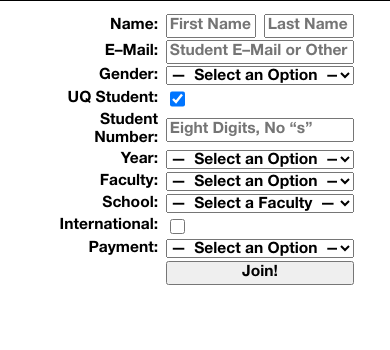
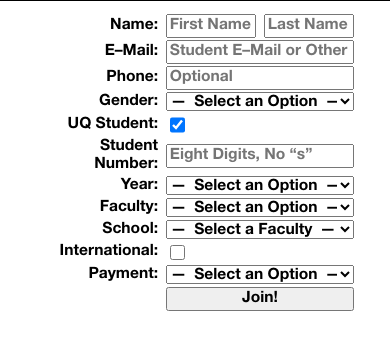
Before and after one commit to QUGS/qugs.org.au, a PHP site: page /join in a window 390 px wide. Shown: the part 62-412 px from the top of the page. Run offline with PHP 8.4, Linux system fonts and the light colour scheme; some libraries are stand-ins or nearby versions; some web fonts are replaced.

Commit message:
Adding phone numbers

```diff
--- a/join.php
+++ b/join.php
@@ -31,6 +31,7 @@ if($_SERVER['REQUEST_METHOD'] == 'POST')
 					fname,
 					lname,
 					email,
+					phone,
 					gender,
 					student,
 					number,
@@ -43,6 +44,7 @@ if($_SERVER['REQUEST_METHOD'] == 'POST')
 					"'.mysqli_escape_string($db,$_POST['fname']).'",
 					"'.mysqli_escape_string($db,$_POST['lname']).'",
 					"'.mysqli_escape_string($db,$_POST['email']).'",
+					'.($_POST['phone'] ? '"'.mysqli_escape_string($db,$_POST['phone']).'"' : 'NULL').',
 					"'.mysqli_escape_string($db,$_POST['gender']).'",
 					TRUE,
 					'.mysqli_escape_string($db,$_POST['stuid']).',
@@ -59,6 +61,7 @@ if($_SERVER['REQUEST_METHOD'] == 'POST')
 					fname,
 					lname,
 					email,
+					phone,
 					gender,
 					student,
 					receipt
@@ -66,6 +69,7 @@ if($_SERVER['REQUEST_METHOD'] == 'POST')
 					"'.mysqli_escape_string($db,$_POST['fname']).'",
 					"'.mysqli_escape_string($db,$_POST['lname']).'",
 					"'.mysqli_escape_string($db,$_POST['email']).'",
+					'.($_POST['phone'] ? '"'.mysqli_escape_string($db,$_POST['phone']).'"' : 'NULL').',
 					"'.mysqli_escape_string($db,$_POST['gender']).'",
 					FALSE,
 					"'.mysqli_escape_string($db,$_POST['receipt']).'"
@@ -93,6 +97,7 @@ if($_SERVER['REQUEST_METHOD'] == 'POST')
 				fname,
 				lname,
 				email,
+				phone,
 				gender,
 				student,
 				number,
@@ -106,6 +111,7 @@ if($_SERVER['REQUEST_METHOD'] == 'POST')
 				"'.mysqli_escape_string($db,$_POST['fname']).'",
 				"'.mysqli_escape_string($db,$_POST['lname']).'",
 				"'.mysqli_escape_string($db,$_POST['email']).'",
+				'.($_POST['phone'] ? '"'.mysqli_escape_string($db,$_POST['phone']).'"' : 'NULL').',
 				"'.mysqli_escape_string($db,$_POST['gender']).'",
 				TRUE,'.mysqli_escape_string($db,$_POST['stuid']).',
 				"'.mysqli_escape_string($db,$_POST['year']).'",
@@ -122,6 +128,7 @@ if($_SERVER['REQUEST_METHOD'] == 'POST')
 				fname,
 				lname,
 				email,
+				phone,
 				gender,
 				student,
 				stripe,
@@ -130,6 +137,7 @@ if($_SERVER['REQUEST_METHOD'] == 'POST')
 				"'.mysqli_escape_string($db,$_POST['fname']).'",
 				"'.mysqli_escape_string($db,$_POST['lname']).'",
 				"'.mysqli_escape_string($db,$_POST['email']).'",
+				'.($_POST['phone'] ? '"'.mysqli_escape_string($db,$_POST['phone']).'"' : 'NULL').',
 				"'.mysqli_escape_string($db,$_POST['gender']).'",
 				FALSE,
 				"'.mysqli_escape_string($db,$_POST['stripeToken']).'",
@@ -171,6 +179,7 @@ if ($q) // if query created
 	mail("president@qugs.org.au", "New Member",
 		"Name: ".($_POST['fname'] ? $_POST['fname'] : "N/A")." ".($_POST['lname'] ? $_POST['lname'] : "N/A").
 		"\nEmail: ".($_POST['email'] ? $_POST['email'] : "N/A").
+		"\nPhone: ".($_POST['phone'] ? $_POST['phone'] : "N/A").
 		"\nGender: ".($_POST['gender'] ? $_POST['gender'] : "N/A").
 		"\nStudent: ".($_POST['student'] ? ("Yes".
 			"\nNumber: ".($_POST['stuid'] ? $_POST['stuid'] : "N/A").
@@ -459,6 +468,8 @@ function entre(e)
         <span style="float:right; width:48%;"><input name="lname" id="lname" onKeyPress="entre(event)" placeholder="Last Name" required/></span></td></tr>
     <tr><td>E&ndash;Mail:</td>
     	<td><input type="email" name="email" id="email" onKeyPress="entre(event)" placeholder="Student E&ndash;Mail or Other" required/></td></tr>
+    <tr><td>Phone:</td>
+    	<td><input type="tel" name="phone" id="phone" onKeyPress="entre(event)" placeholder="Optional" required/></td></tr>
     <?php $gen = random_int(0,1);?>
     <tr><td>Gender:</td>
     	<td><select name="gender" id="gender" required><option value="" selected>&ensp;&mdash;&ensp;Select an Option&ensp;&mdash;&ensp;</option><option value="<?php echo ($gen ? "m" : "f");?>"><?php echo ($gen ? "Male" : "Female");?></option><option value="<?php echo ($gen ? "f" : "m");?>"><?php echo ($gen ? "Female" : "Male");?></option><option value="o">Other</option></select></td></tr>
@@ -506,6 +517,7 @@ echo ($b ? "" : '<script>
 	document.getElementById("fname").value = "'.$_POST['fname'].'";
 	document.getElementById("lname").value = "'.$_POST['lname'].'";
 	document.getElementById("email").value = "'.$_POST['email'].'";
+	document.getElementById("phone").value = "'.$_POST['phone'].'";
 	document.getElementById("gender").value = "'.$_POST['gender'].'";
 	document.getElementById("stuid").value = "'.$_POST['stuid'].'";
 	document.getElementById("student").checked = '.($_POST['student'] ? 'true' : 'false').';
```
